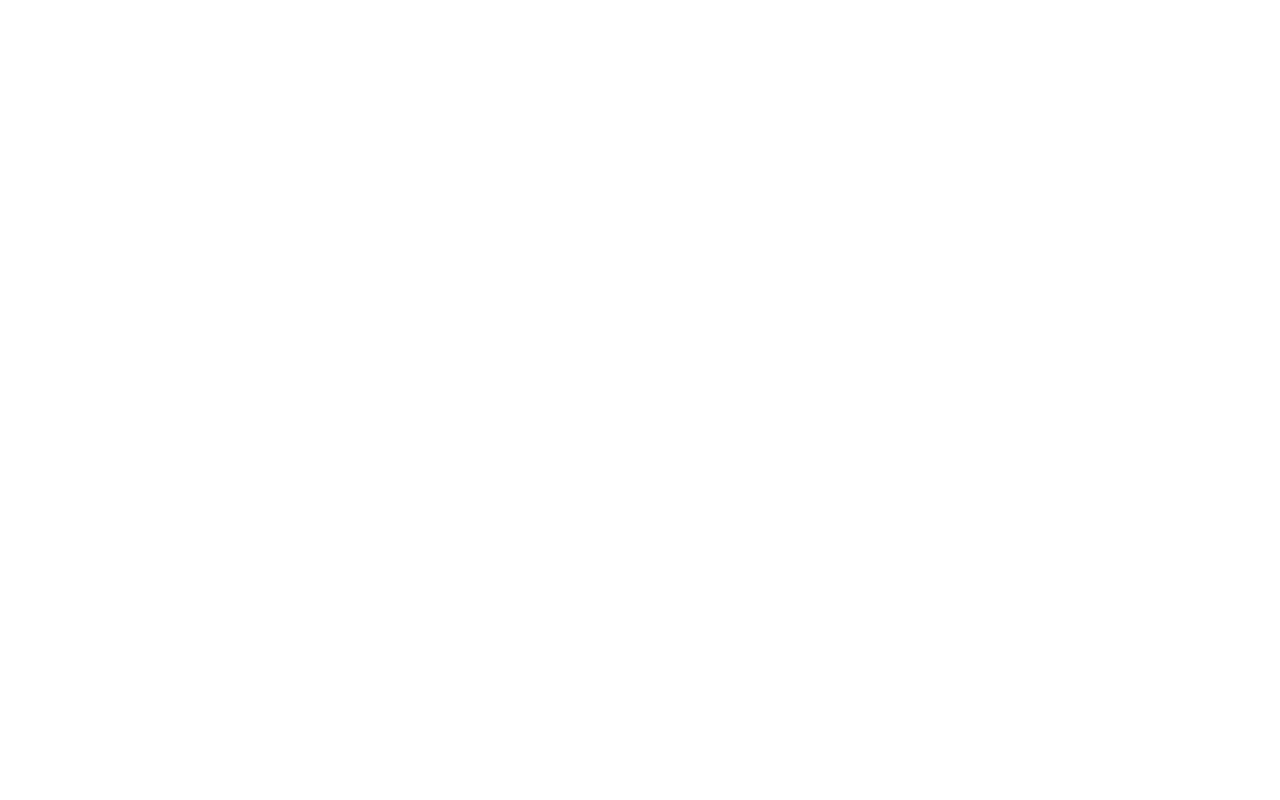
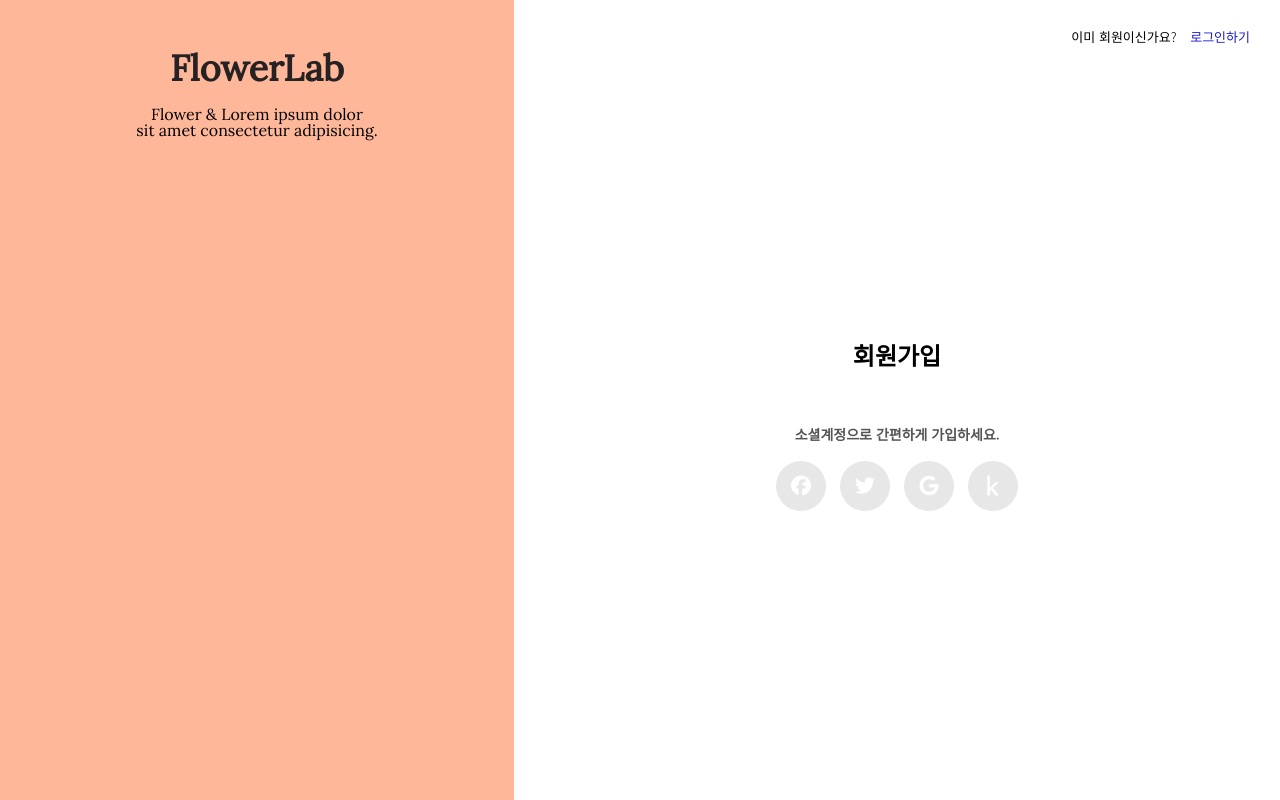
Before and after one commit to r14minji/flowerLab, a plain HTML site: page join.html in a window 1280 px wide. Drawn offline with Linux system fonts and the light colour scheme.

Commit message:
step15 회원가입 join 기본레이아웃

```diff
--- a/join.html
+++ b/join.html
@@ -1,3 +1,59 @@
+<!DOCTYPE html>
+<html lang="ko">
+
+<head>
+  <meta charset="UTF-8">
+  <meta http-equiv="X-UA-Compatible" content="IE=edge">
+  <meta name="viewport" content="width=device-width, initial-scale=1.0">
+  <title>longin</title>
+  <link rel="stylesheet" href="css/style.css">
+  <!-- <script defer src="js/main.js"></script> -->
+  <script src="https://kit.fontawesome.com/91c15511c8.js" crossorigin="anonymous"></script>
+</head>
+
+<body>
+
+  <div class="wrap_user">
+    <section class="side_user">
+      <header id="header_user">
+        <h1><a href="index.html">FlowerLab</a></h1>
+        <p>Flower & Lorem ipsum dolor <br> sit amet consectetur adipisicing.</p>
+      </header>
+      <div class="inner_user">
+        <article></article>
+      </div>
+    </section>
+
+    <section class="content_user">
+      <nav class="goToJoin">
+        <p>이미 회원이신가요? <a href="login.html">로그인하기</a></p>
+      </nav>
+      <main class="login_user">
+        <div class="inner_user">
+          <h2>회원가입</h2>
+
+
+
+          <div class="sns_user">
+            <p>소셜계정으로 간편하게 가입하세요.</p>
+            <ul>
+              <li><i class="fab fa-facebook"></i></li>
+              <li><i class="fab fa-twitter"></i></li>
+              <li><i class="fab fa-google"></i></li>
+              <li><i class="fab fa-kaggle"></i></li>
+            </ul>
+          </div>
+        </div>
+      </main>
+
+    </section>
+  </div>
+</body>
+</html>
+
+
+
+
 <!--
           <form action="/" method="post">
           <fieldset>
--- /dev/null
+++ b/scss/_join.scss
@@ -0,0 +1 @@
+//클래스 명, 태그 명이 같기때문에 로그인에 사용한 scss그대로 적용.
--- a/scss/style.scss
+++ b/scss/style.scss
@@ -19,6 +19,7 @@ $menu: #006B6C;
 @import 'location.scss';
 @import 'community.scss';
 @import 'login.scss';
+@import 'join.scss';
 
 
 /* ----- header ---------------------------------------------------------*/
```
Also changed, not shown: login.html (+2 -2 lines), 1 other file.
